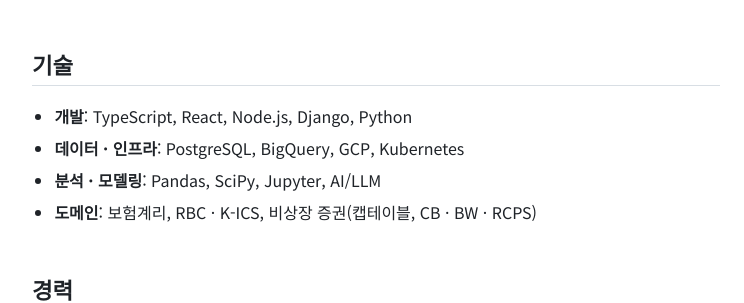
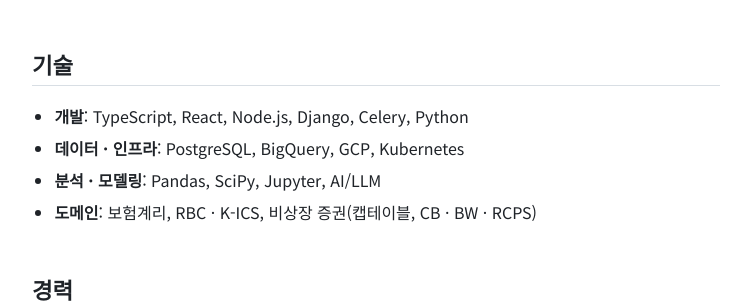
Before and after one commit to lee3jjang/lee3jjang.github.io, a Jekyll site: the page index.html, which Jekyll copies as it is, in a window 1280 px wide and 900 px high, scrolled down 861 px. Shown: the part 156-459 px from the top of the window, without its empty margins (264-1008 px from the left). Built offline with Jekyll 4.4.1, drawn with Linux system fonts in a browser that asks for light colours.

Commit message:
Add Celery to tech stack
Co-Authored-By: Claude Opus 5.5 <noreply@anthropic.com>
Claude-Session: https://claude.ai/code/session_01FQcZ9NvT4xWix5fn3qwK7M

```diff
--- a/index.html
+++ b/index.html
@@ -53,7 +53,7 @@
 
   <h2>기술</h2>
   <ul>
-    <li><strong>개발</strong>: TypeScript, React, Node.js, Django, Python</li>
+    <li><strong>개발</strong>: TypeScript, React, Node.js, Django, Celery, Python</li>
     <li><strong>데이터 · 인프라</strong>: PostgreSQL, BigQuery, GCP, Kubernetes</li>
     <li><strong>분석 · 모델링</strong>: Pandas, SciPy, Jupyter, AI/LLM</li>
     <li><strong>도메인</strong>: 보험계리, RBC · K-ICS, 비상장 증권(캡테이블, CB · BW · RCPS)</li>
--- a/kodebox.html
+++ b/kodebox.html
@@ -28,7 +28,7 @@
     모든 프로젝트에서 팀의 유일한 개발자로 개발을 처음부터 끝까지 맡았습니다.
   </p>
 
-  <p class="meta">TypeScript · React · Node.js · Django · Python · PostgreSQL · BigQuery · GCP · Kubernetes</p>
+  <p class="meta">TypeScript · React · Node.js · Django · Celery · Python · PostgreSQL · BigQuery · GCP · Kubernetes</p>
 
   <!-- 회사 소개 숫자는 회사 공식 자료 기준. 공개 전 최신 값인지 확인하세요. -->
   <p>
```
